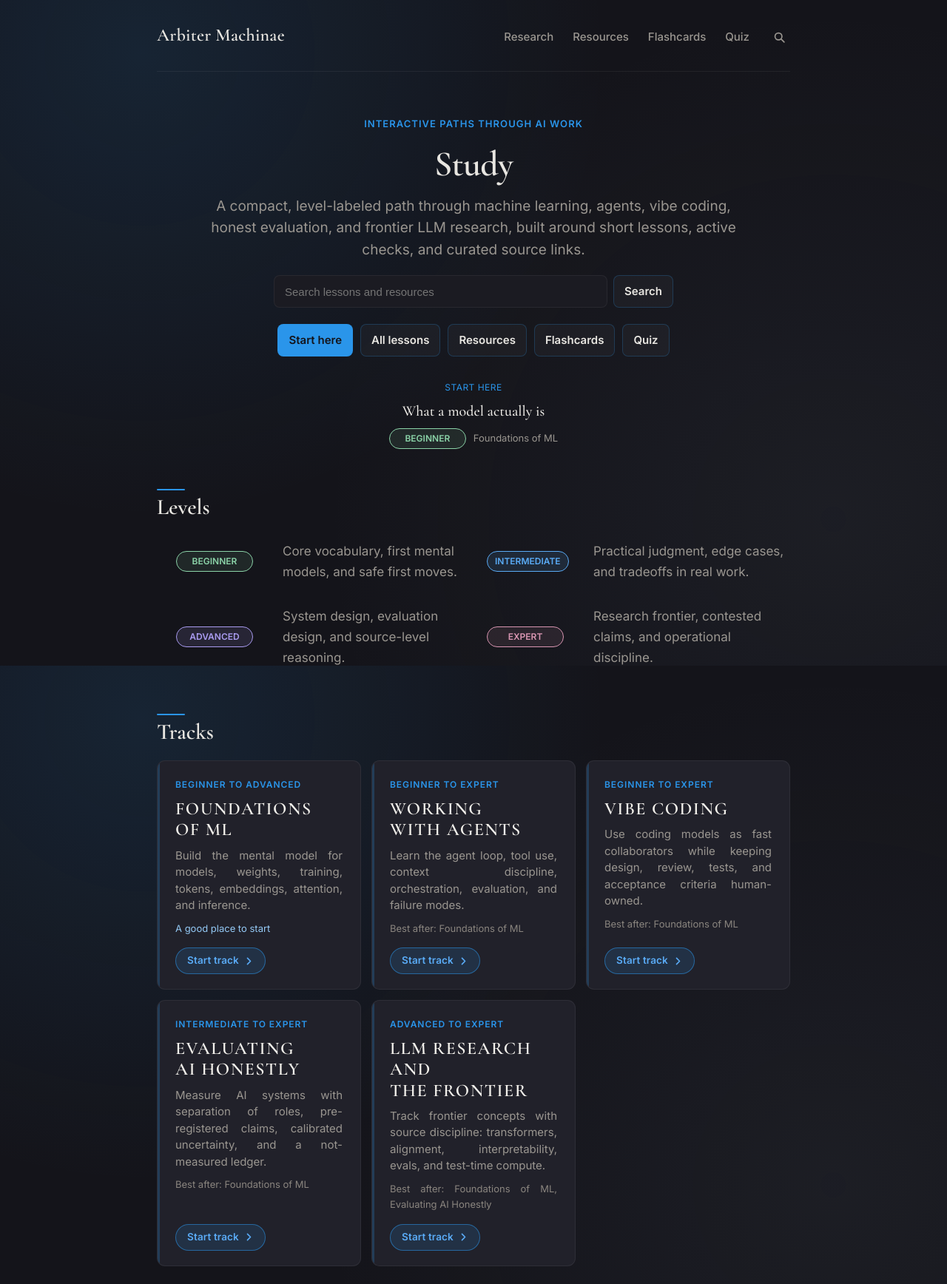
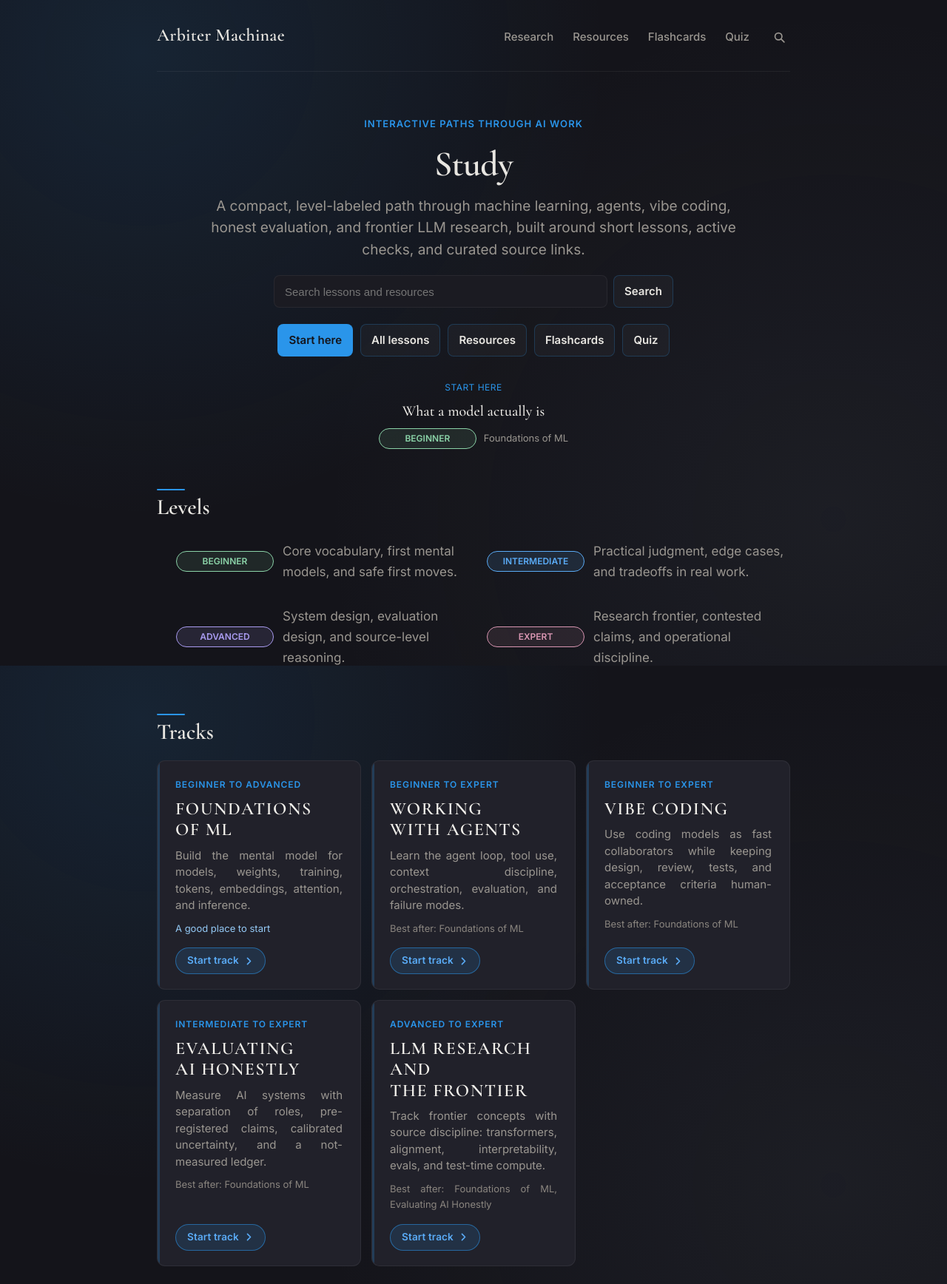
Before and after one commit to KiwiMaddog2020/kiwimaddog2020.github.io, a Jekyll site: the page index.html, which Jekyll copies as it is, in a window 1280 px wide. Shown: the whole page at 74% size. Built offline with Jekyll 4.4.1, drawn with Linux system fonts in a browser that asks for light colours; comment, search, counter and statistics services are not loaded.

Commit message:
style(learn): make all difficulty badges equal width
The level badges (Beginner / Intermediate / Advanced / Expert) sized to their own
text (width: max-content), so Intermediate was visibly wider and Expert narrower.
Pin them to a fixed 132px (the width the legend column already reserves), with
border-box and flex:none so they hold that width everywhere, including tight flex
rows like the continue card (which was shrinking one to 113px). Text auto-centers.
No label changes: Intermediate fits the 132px pill with margin to spare.

Co-Authored-By: Claude Opus 4.8 (1M context) <noreply@anthropic.com>

```diff
--- a/assets/learn.css
+++ b/assets/learn.css
@@ -194,8 +194,9 @@ button:disabled,
   display: inline-flex;
   align-items: center;
   justify-content: center;
-  width: max-content;
-  min-width: 104px;
+  box-sizing: border-box;
+  flex: none;
+  width: 132px;
   min-height: 28px;
   padding: 4px 10px;
   border: 1px solid currentColor;
--- a/index.html
+++ b/index.html
@@ -32,7 +32,7 @@
   <link rel="preload" href="/assets/fonts/cormorant-garamond-latin.woff2" as="font" type="font/woff2" crossorigin>
   <link rel="preload" href="/assets/fonts/inter-latin.woff2" as="font" type="font/woff2" crossorigin>
   <link rel="stylesheet" href="/assets/research-notes.css?v=f724d06921">
-  <link rel="stylesheet" href="/assets/learn.css?v=258ce186c9">
+  <link rel="stylesheet" href="/assets/learn.css?v=9740e342ed">
   <script type="application/ld+json">
   {"@context":"https://schema.org","@type":"Person","name":"Kevin Madson","url":"https://kiwimaddog2020.github.io/","sameAs":["https://github.com/KiwiMaddog2020"],"jobTitle":"Senior Business Analyst","description":"Builds and operates agentic systems across multiple coding LLMs.","knowsAbout":["Agentic systems","Multi-model evaluation","Claude Code","Software engineering","Applied AI"]}
   </script>
```
